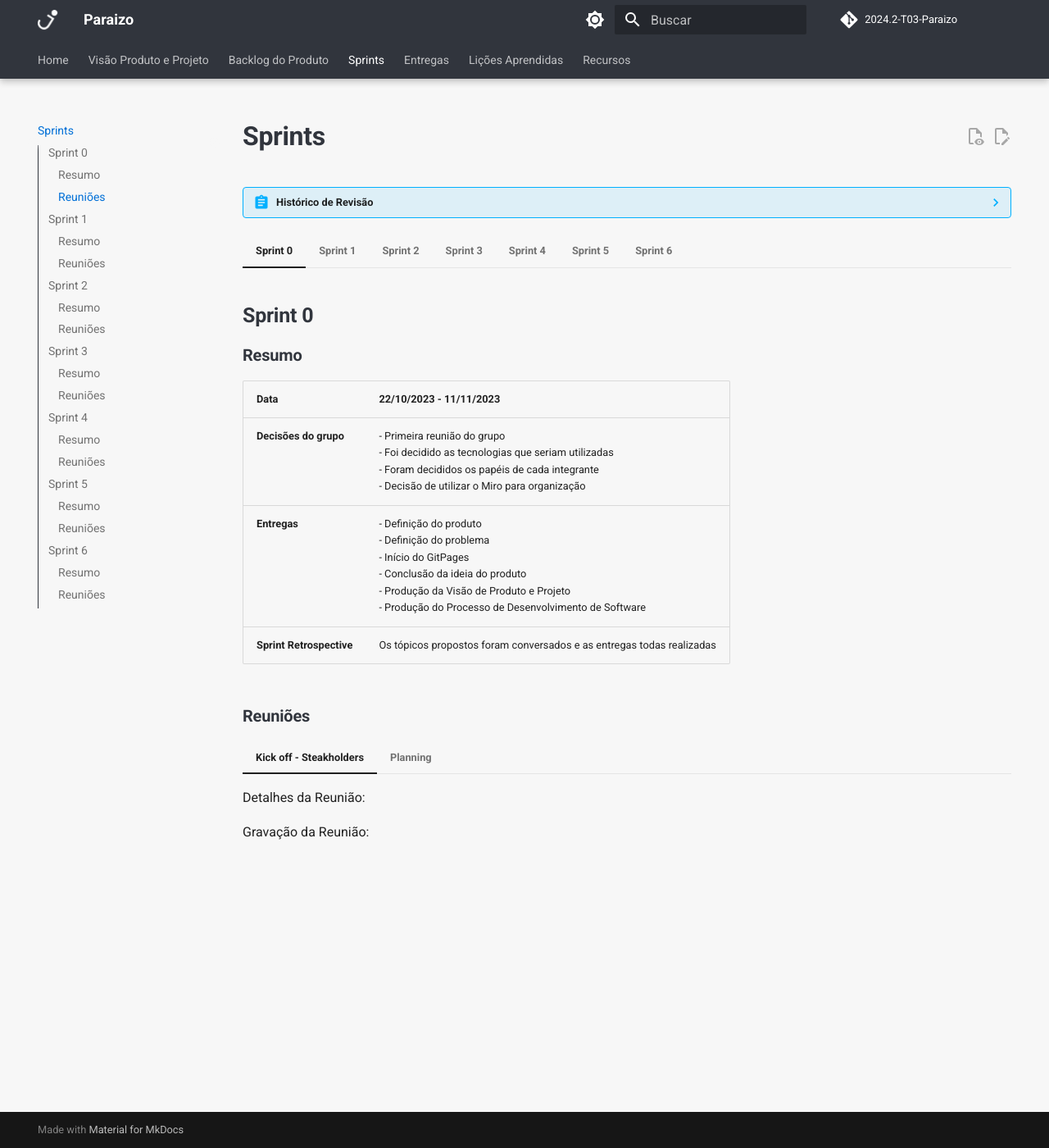
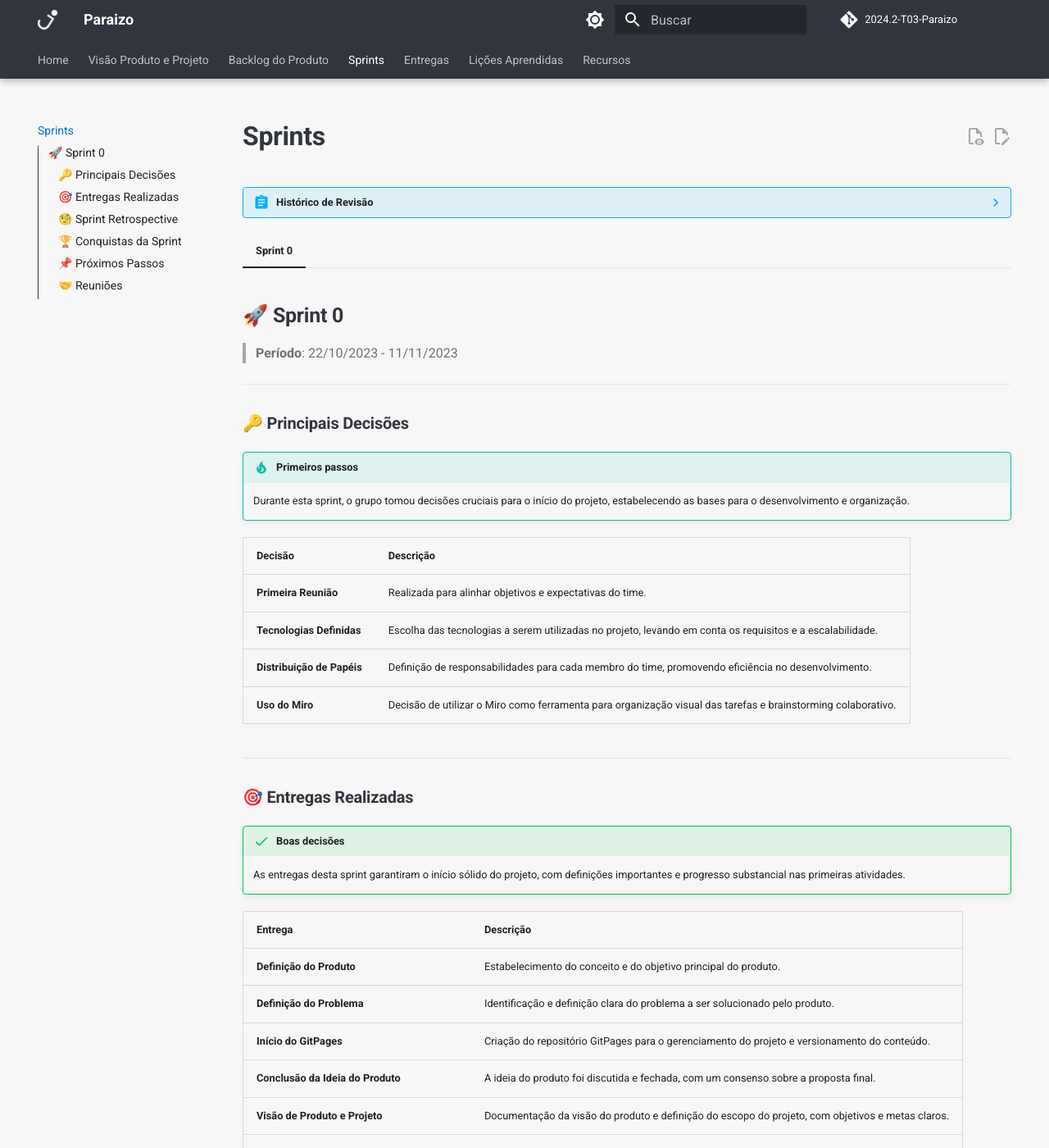
Before and after one commit to mdsreq-fga-unb/2024.2-T03-Paraizo, an MkDocs documentation site: the page built from docs/sprints/index.md, in a window 1280 px wide and 1400 px high. Shown: the whole window at 82% size. Built offline with MkDocs 1.6.1 and Material for MkDocs 9.7.7, drawn with Linux system fonts in a browser that asks for light colours; comment, search, counter and statistics services are not loaded; the version menu is left out; some of the changed text lies outside the part shown.

Commit message:
adicionando sprint 0

```diff
--- a/docs/sprints/index.md
+++ b/docs/sprints/index.md
@@ -8,70 +8,130 @@
 
 === "Sprint 0"
 
-    ## **Sprint 0**
+    ## **🚀 Sprint 0**
 
-    ### **Resumo**
+    > **Período**: 22/10/2023 - 11/11/2023
 
-    | **Data**               | 22/10/2023 - 11/11/2023                                                                                                                                                                                                                           |
-    | ------------------------ | --------------------------------------------------------------------------------------------------------------------------------------------------------------------------------------------------------------------------- |
-    | **Decisões do grupo**    | - Primeira reunião do grupo <br> - Foi decidido as tecnologias que seriam utilizadas <br> - Foram decididos os papéis de cada integrante <br> - Decisão de utilizar o Miro para organização                                 |
-    | **Entregas**             | - Definição do produto <br> - Definição do problema <br> - Início do GitPages <br> - Conclusão da ideia do produto <br> - Produção da Visão de Produto e Projeto <br> - Produção do Processo de Desenvolvimento de Software |
-    | **Sprint Retrospective** | Os tópicos propostos foram conversados e as entregas todas realizadas                                                                                                                                                       |
+    ---
 
-    ### **Reuniões**
+    ### **🔑 Principais Decisões**
 
-    === "Kick off - Steakholders"
+    !!! tip "Primeiros passos"
 
-        Detalhes da Reunião:
+        Durante esta sprint, o grupo tomou decisões cruciais para o início do projeto, estabelecendo as bases para o desenvolvimento e organização.
 
-        Gravação da Reunião:
+    | **Decisão**                                         | **Descrição**                                                                                             |
+    |-----------------------------------------------------|-----------------------------------------------------------------------------------------------------------|
+    | **Primeira Reunião**                                | Realizada para alinhar objetivos e expectativas do time.                                                  |
+    | **Tecnologias Definidas**                          | Escolha das tecnologias a serem utilizadas no projeto, levando em conta os requisitos e a escalabilidade.  |
+    | **Distribuição de Papéis**                          | Definição de responsabilidades para cada membro do time, promovendo eficiência no desenvolvimento.         |
+    | **Uso do Miro**                                     | Decisão de utilizar o Miro como ferramenta para organização visual das tarefas e brainstorming colaborativo. |
 
-    === "Planning"
+    ---
 
-=== "Sprint 1"
+    ### **🎯 Entregas Realizadas**
 
-    ## **Sprint 1**
+    !!! success "Boas decisões"
+        As entregas desta sprint garantiram o início sólido do projeto, com definições importantes e progresso substancial nas primeiras atividades.
 
-    ### **Resumo**
+    | **Entrega**                                         | **Descrição**                                                                                             |
+    |-----------------------------------------------------|-----------------------------------------------------------------------------------------------------------|
+    | **Definição do Produto**                            | Estabelecimento do conceito e do objetivo principal do produto.                                           |
+    | **Definição do Problema**                           | Identificação e definição clara do problema a ser solucionado pelo produto.                               |
+    | **Início do GitPages**                              | Criação do repositório GitPages para o gerenciamento do projeto e versionamento do conteúdo.              |
+    | **Conclusão da Ideia do Produto**                   | A ideia do produto foi discutida e fechada, com um consenso sobre a proposta final.                       |
+    | **Visão de Produto e Projeto**                      | Documentação da visão do produto e definição do escopo do projeto, com objetivos e metas claros.          |
+    | **Processo de Desenvolvimento de Software**         | Definição do processo e metodologia de desenvolvimento a ser seguido durante o projeto.                    |
 
-    ### **Reuniões**
+    ---
 
-=== "Sprint 2"
+    ### **🧐 Sprint Retrospective**
 
-    ## **Sprint 2**
+    !!! info "Ponto de reflexão"
+        A retrospectiva foi realizada para refletir sobre os pontos fortes e áreas de melhoria da sprint, promovendo aprendizado contínuo.
 
-    ### **Resumo**
+    - **Tópicos discutidos**: Durante a retrospectiva, foram abordados os desafios encontrados e os processos que funcionaram bem.
+    - **Conclusão**: Todas as entregas foram realizadas dentro do prazo, e o time expressou satisfação com o andamento do projeto, com sugestões de melhorias para a próxima sprint.
 
-    ### **Reuniões**
+    ---
 
-=== "Sprint 3"
+    ### **🏆 Conquistas da Sprint**
 
-    ## **Sprint 3**
+    !!! success "Vale comemorar"
 
-    ### **Resumo**
+        - **Entregas dentro do prazo**.
+        - **Ajustes realizados conforme feedback**.
+        - **Equipe alinhada e motivada para as próximas fases**.
 
-    ### **Reuniões**
+    ---
 
-=== "Sprint 4"
+    ### **📌 Próximos Passos**
 
-    ## **Sprint 4**
+    > Foco na execução da próxima sprint com a continuidade das entregas e integração das tecnologias escolhidas.
 
-    ### **Resumo**
+    ---
 
-    ### **Reuniões**
+    ### **🤝 Reuniões**
 
-=== "Sprint 5"
+    === "1° Reunião"
 
-    ## **Sprint 5**
+        **Conversa Inicial com Cliente**
 
-    ### **Resumo**
 
-    ### **Reuniões**
+        !!! info "Detalhes do Encontro"
 
-=== "Sprint 6"
+            - **Data**: 02/11/2024
 
-    ## **Sprint 6**
+            - **Horário**: 08:00
 
-    ### **Resumo**
+            - **Modalidade**: Videoconferência (Teams)
 
-    ### **Reuniões**
+            - **Participantes**: Equipe e Cliente
+
+        ---
+
+        **Propósito**
+
+        Esta reunião inicial teve como objetivo alinhar expectativas e definir as bases de colaboração para o projeto **Paraizo**. Foram discutidas as principais entregas, o escopo e o papel de cada Integrante, além dos próximos passos para o desenvolvimento do MVP.
+
+        ??? Tip "Gravação da Reunião"
+
+            <iframe src="https://drive.google.com/file/d/1Q5gbT6vvaXLLEpAR4xASCX9UY0Eg4GG_/preview"
+                            allow="autoplay"
+                            style="width: 100%; height: 520px; border: none; border-radius: 16px;
+                                overflow: hidden;">
+            </iframe>
+
+        ---
+
+        **Principais Tópicos**
+
+        |  #  | **Tópico**                                                               |
+        | --- | ------------------------------------------------------------------------ |
+        | 1   | Apresentação dos membros da equipe                                       |
+        | 2   | Contextualização da disciplina e entendimento do propósito do projeto    |
+        | 3   | Definição e esclarecimento sobre o escopo do MVP 1                       |
+        | 3   | Definição e esclarecimento sobre o escopo do MVP 2                       |
+
+        ---
+
+        **Decisões Críticas**
+
+        !!! danger "Atenção"
+
+            Durante a reunião, foram tomadas as seguintes decisões que impactam o andamento e a comunicação do projeto:
+
+
+
+        ---
+
+        **Observações Adicionais**
+
+        !!! warning "Atenção"
+
+            **Nota**: Nem todos os membros participaram da reunião.
+
+    === "2° Reunião"
+
+
+    === "3° Reunião"
```
Also changed, not shown: docs/visao-produto-projeto/visao-produto/index.md (+10 -8 lines), docs/visao-produto-projeto/visao-projeto/index.md (+3 -1 lines).
